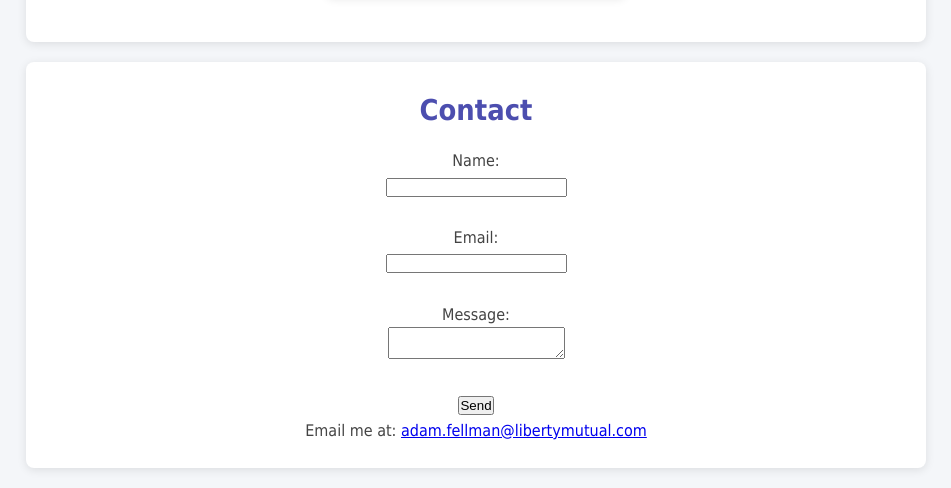
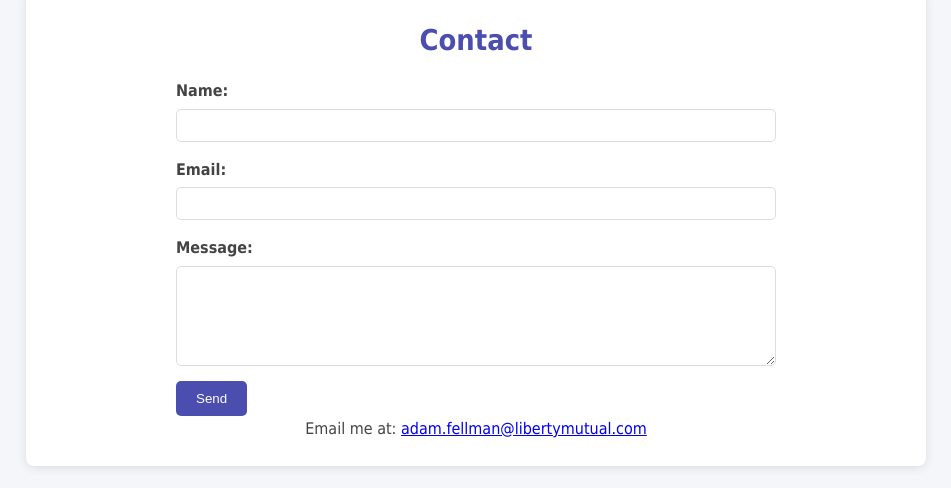
Before and after one commit to arfellman555/portfolio_project, a plain HTML site: page index.html in a window 1280 px wide. Shown: the part 1723-2211 px from the top of the page, without its empty margins (164-1115 px from the left). Drawn offline with Linux system fonts and the light colour scheme.

Commit message:
Add some additional styling

```diff
--- a/index.html
+++ b/index.html
@@ -66,18 +66,25 @@
             <!-- Contact Section -->
             <section id="contact">
                 <h2>Contact</h2>
-                <form>
-                    <label for="name">Name:</label><br>
-                    <input type="text" id="name" name="name" required><br><br>
-                    <label for="email">Email:</label><br>
-                    <input type="email" id="email" name="email" required><br><br>
-                    <label for="message">Message:</label><br>
-                    <textarea id="message" name="message" required></textarea><br><br>
+                <form class="contact-form">
+                    <div class="form-group">
+                        <label for="name">Name:</label>
+                        <input type="text" id="name" name="name" required>
+                    </div>
+                    <div class="form-group">
+                        <label for="email">Email:</label>
+                        <input type="email" id="email" name="email" required>
+                    </div>
+                    <div class="form-group">
+                        <label for="message">Message:</label>
+                        <textarea id="message" name="message" required></textarea>
+                    </div>
                     <button type="submit">Send</button>
                 </form>
                 <p>Email me at: <a href="mailto:adam.fellman@libertymutual.com">adam.fellman@libertymutual.com</a></p>
             </section>
 
+
     </main>
     <footer></footer>
     </body>
--- a/styles.css
+++ b/styles.css
@@ -75,7 +75,6 @@ section h2 {
     margin-bottom: 15px;
     }
 
-
 #image {
     max-width: 100%;
     height: auto;
@@ -83,6 +82,7 @@ section h2 {
     margin: 10px 0;
     }
 
+/* Skills section styles */
 #skills ul {
     display: flex;
     flex-direction: row;
@@ -93,6 +93,7 @@ section h2 {
     gap: 15px;
     }
 
+/* Project section styles */
 .project {
     display: flex;
     flex-direction: column;
@@ -101,6 +102,8 @@ section h2 {
     padding: 25px;
     margin: 20px auto;
     width: 300px;
+    height: auto;
+    max-width: 100%;
     background-color: #bbd9f1;
     border-radius: 8px;
     box-shadow: 0 2px 10px rgba(0, 0, 0, 0.1);
@@ -109,6 +112,72 @@ section h2 {
 
 .project-img {
     display: flex;
-    max-width: 100px;
+    width: 75px;
     height: auto;
+    max-width: 100%;
 }
+
+.project:hover {
+    background-color: #ee8282;
+    transform: scale(1.1); /* Slightly increase size */
+    }
+
+/* Contact section styles */
+#contact {
+    display: flex;
+    flex-direction: column;
+    align-items: center;
+}
+
+#contact h2 {
+    color: #4c4eaf;
+    font-size: 1.8rem;
+    margin-bottom: 15px;
+}
+
+.contact-form {
+    display: flex;
+    flex-direction: column;
+    width: 100%;
+    max-width: 600px;
+    gap: 15px;
+}
+
+.form-group {
+    display: flex;
+    flex-direction: column;
+    align-items: flex-start;
+    width: 100%;
+}
+
+.contact-form label {
+    font-weight: bold;
+    margin-bottom: 5px;
+}
+
+.contact-form input,
+.contact-form textarea {
+    width: 100%;
+    padding: 8px;
+    border-radius: 5px;
+    border: 1px solid #ddd;
+}
+
+.contact-form textarea {
+    min-height: 100px;
+    resize: vertical;
+}
+
+.contact-form button {
+    padding: 10px 20px;
+    background-color: #4c4eaf;
+    color: white;
+    border: none;
+    border-radius: 5px;
+    cursor: pointer;
+    align-self: flex-start;
+}
+
+.contact-form button:hover {
+    background-color: #3b3da1;
+}
```
Also changed, not shown: temp.html (added).
